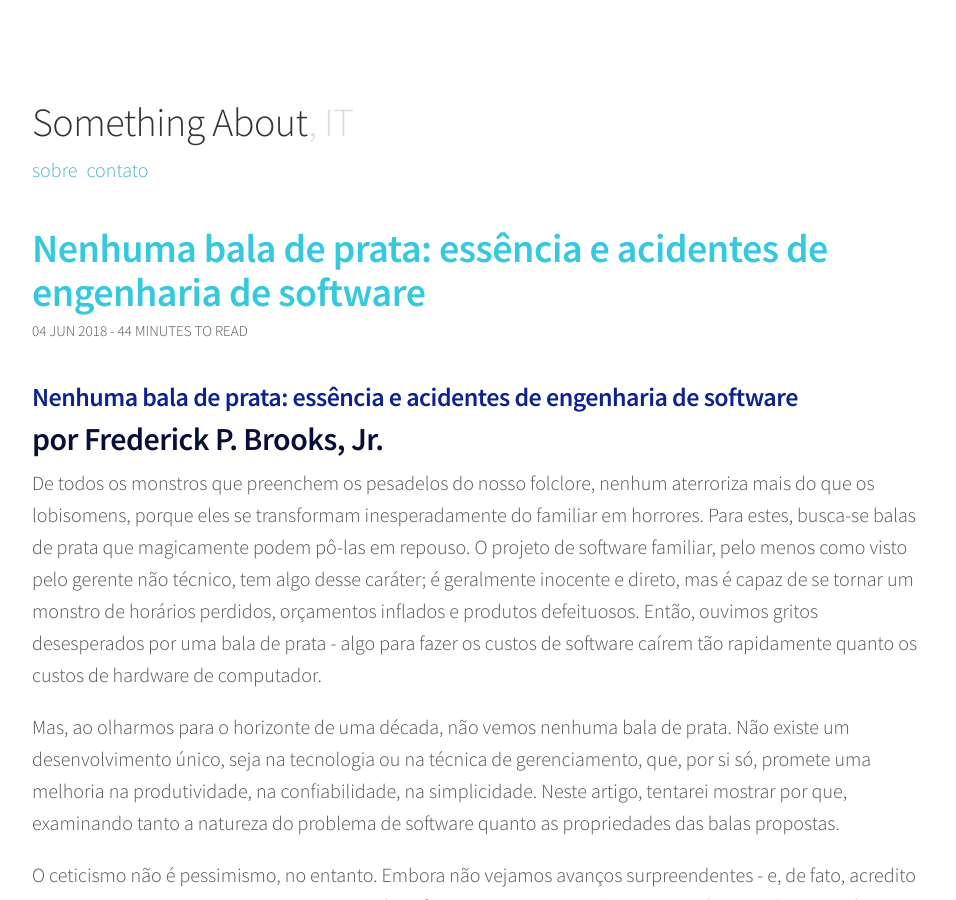
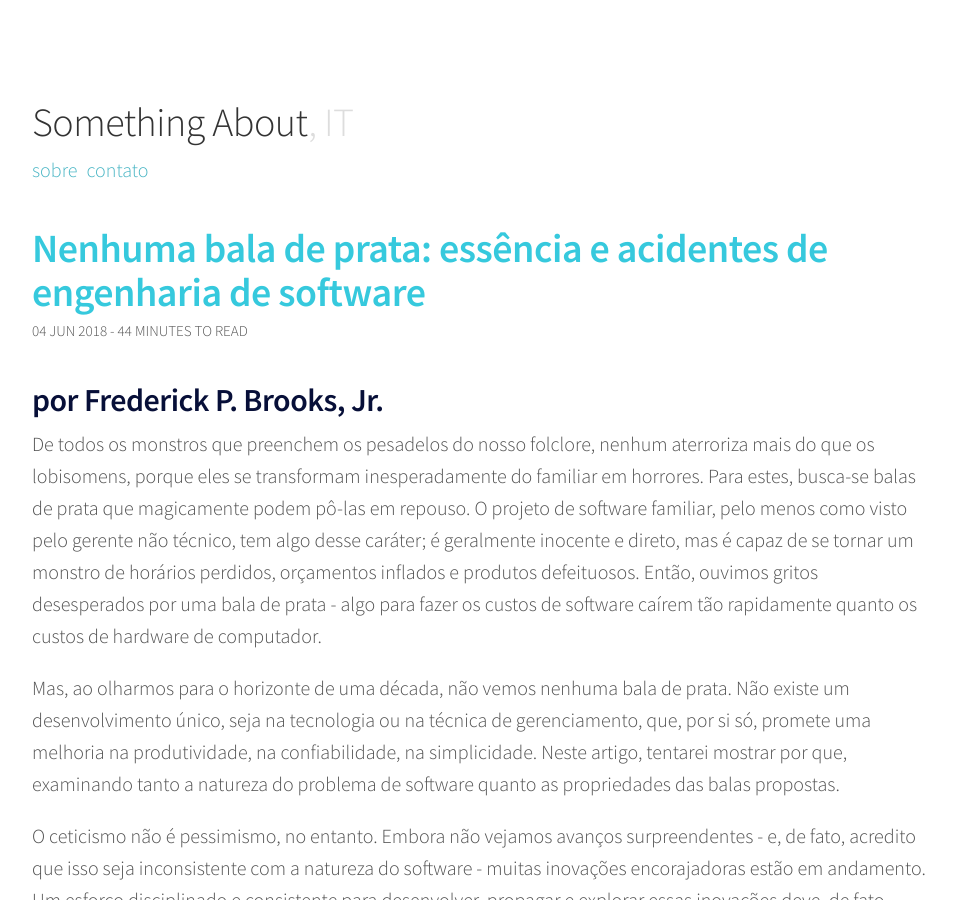
Before and after one commit to emilianocarvalho/emilianocarvalho.github.io, a Jekyll site: the page built from _posts/2018-06-04-nenhuma-bala-de-prata.md, in a window 1280 px wide and 900 px high. Shown: the whole window, without its empty margins (158-1114 px from the left). Built offline with Jekyll 4.4.1, drawn with Linux system fonts in a browser that asks for light colours; comment, search, counter and statistics services are not loaded.

Commit message:
Update 2018-06-04-nenhuma-bala-de-prata.md

```diff
--- a/_posts/2018-06-04-nenhuma-bala-de-prata.md
+++ b/_posts/2018-06-04-nenhuma-bala-de-prata.md
@@ -3,8 +3,6 @@ layout: post
 title: "Nenhuma bala de prata: essência e acidentes de engenharia de software"
 date: "2018-06-04 10:52:37 -0300"
 ---
-
-### Nenhuma bala de prata: essência e acidentes de engenharia de software
 
 ## por Frederick P. Brooks, Jr.
 De todos os monstros que preenchem os pesadelos do nosso folclore, nenhum aterroriza mais do que os lobisomens, porque eles se transformam inesperadamente do familiar em horrores. Para estes, busca-se balas de prata que magicamente podem pô-las em repouso.
```
